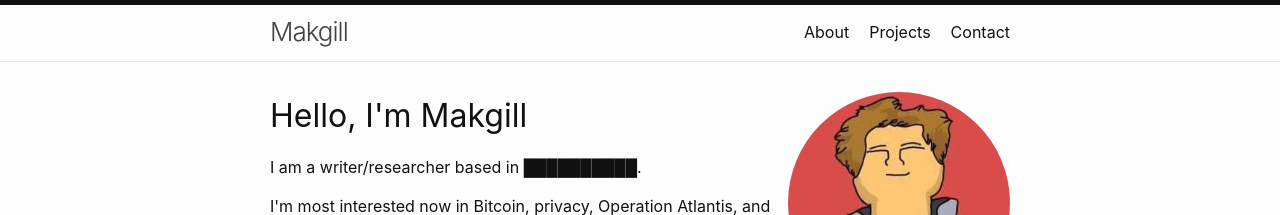
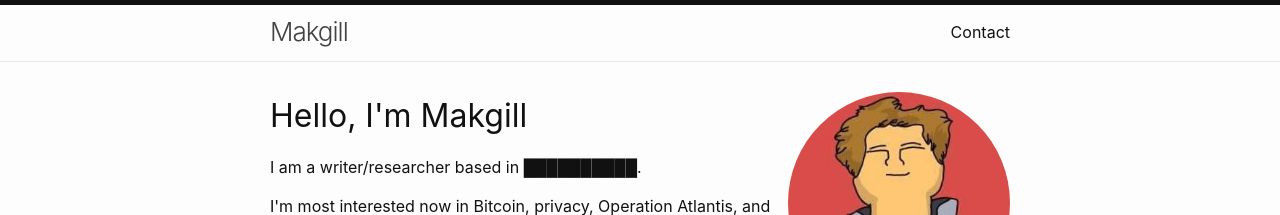
Before and after one commit to derykmakgill/krawisz, a Jekyll site: the page built from index.html, in a window 1280 px wide. Shown: the top 215 px of the page. Built offline with Jekyll 4.4.1, drawn with Linux system fonts in a browser that asks for light colours.

Commit message:
Update _config.yml

```diff
--- a/_config.yml
+++ b/_config.yml
@@ -50,8 +50,6 @@ minima:
 # If you want to link only specific pages in your header, uncomment
 # this and add the path to the pages in order as they should show up
 header_pages:
- - about.md
- - projects.md
  - contact.md
 # Build settings
 theme: minima
```
